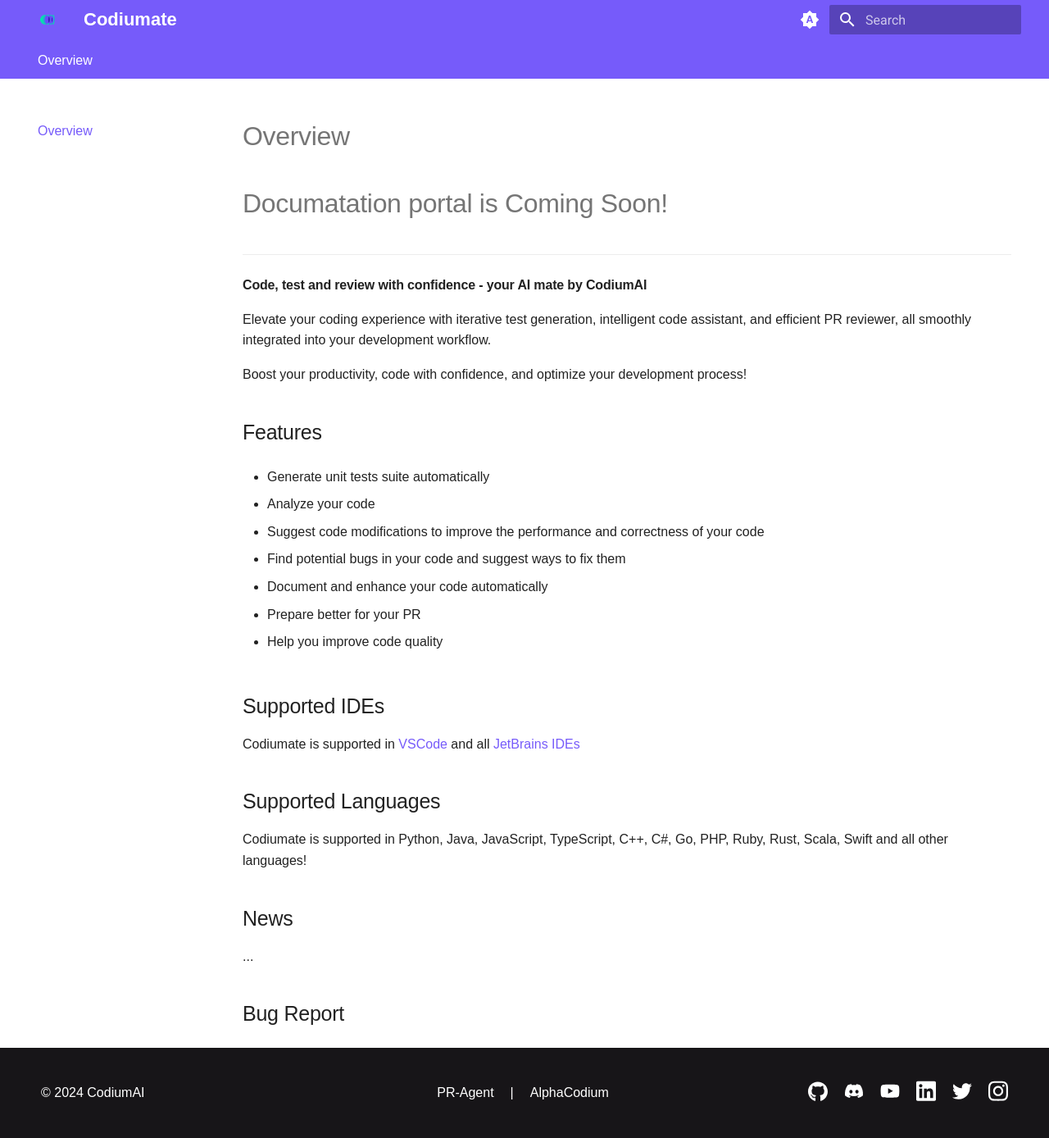
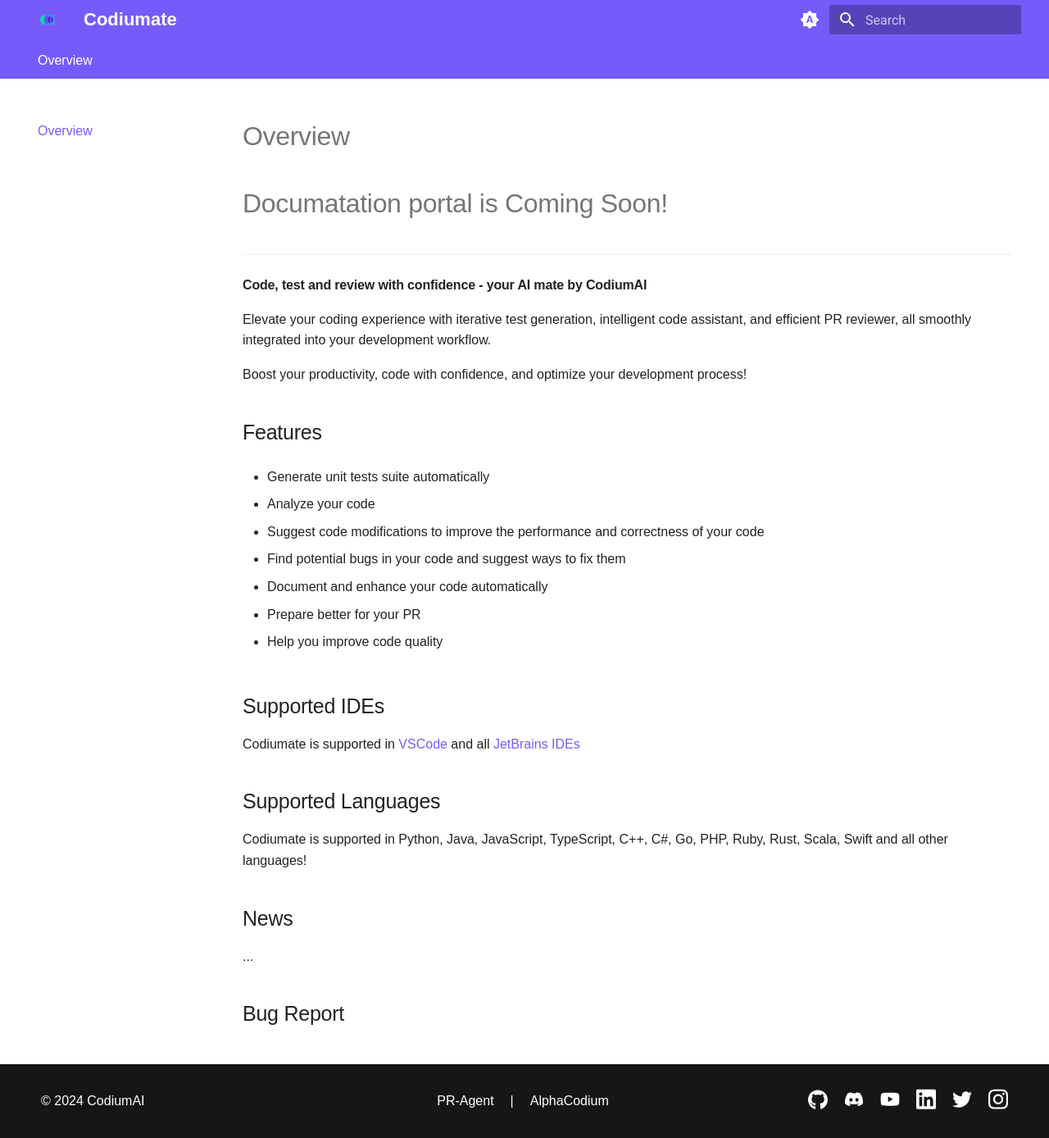
Before and after one commit to Codium-ai/codiumate-docs, an MkDocs documentation site: the page built from docs/index.md, in a window 1280 px wide and 1388 px high. Shown: the whole window at 82% size. Built offline with MkDocs 1.6.1 and Material for MkDocs 9.7.7, drawn with Linux system fonts in a browser that asks for light colours.

Commit message:
Update footer layout and links in footer.html

```diff
--- a/overrides/partials/footer.html
+++ b/overrides/partials/footer.html
@@ -27,13 +27,7 @@
     margin-left: auto;
     margin-right: auto;
   }
-  .footer-links {
-    display: flex;
-    justify-content: center;
-    gap: 20px;
-    margin: 10px 0;
 
-  }
   .footer-links, .social-icons {
     padding: 0;
     list-style-type: none;
@@ -42,24 +36,45 @@
     gap: 20px;
     align-items: center;
   }
-  .footer-links a:hover {
+
+  .footer-links a:hover, .social-icons a:hover {
     color: #AEA1F1;
   }
-  .social-icons {
-    display: flex;
-    gap: 20px;
-    align-items: center;
-  }
-  .social-icons a:hover {
-    color: #AEA1F1;
-  }
+
   .social-icons svg {
     width: 24px;
     height: auto;
     fill: white;
   }
+
   .footer-text {
     width: 240px;
+  }
+
+  @media (max-width: 768px) {
+    .container {
+      flex-direction: column;
+      align-items: center;
+      text-align: center;
+    }
+
+    .footer-links, .social-icons, .footer-text {
+      width: 100%;
+      justify-content: center;
+      margin: 10px 0;
+    }
+
+    .footer-links {
+      order: 1;
+    }
+
+    .social-icons {
+      order: 2;
+    }
+
+    .footer-text {
+      order: 3;
+    }
   }
 </style>
 </head>
@@ -69,9 +84,9 @@
   <div class="container">
     <p class="footer-text">© 2024 <a href="https://www.codium.ai/" target="_blank" rel="noopener">CodiumAI</a></p>
     <div class="footer-links">
-      <a href="URL_TO_PRAGENT">PR-Agent</a>
+      <a href="https://pr-agent-docs.codium.ai">PR-Agent</a>
       <p>|</p>
-      <a href="URL_TO_ALPHACODIUM">AlphaCodium</a>
+      <a href="https://alpha-codium-docs.codium.ai">AlphaCodium</a>
     </div>
     <div class="social-icons">
       <a href="https://github.com/Codium-ai" target="_blank" rel="noopener" title="github.com" class="social-link">
```
Also changed, not shown: other parts of overrides/partials/footer.html (+1 -1 lines).
